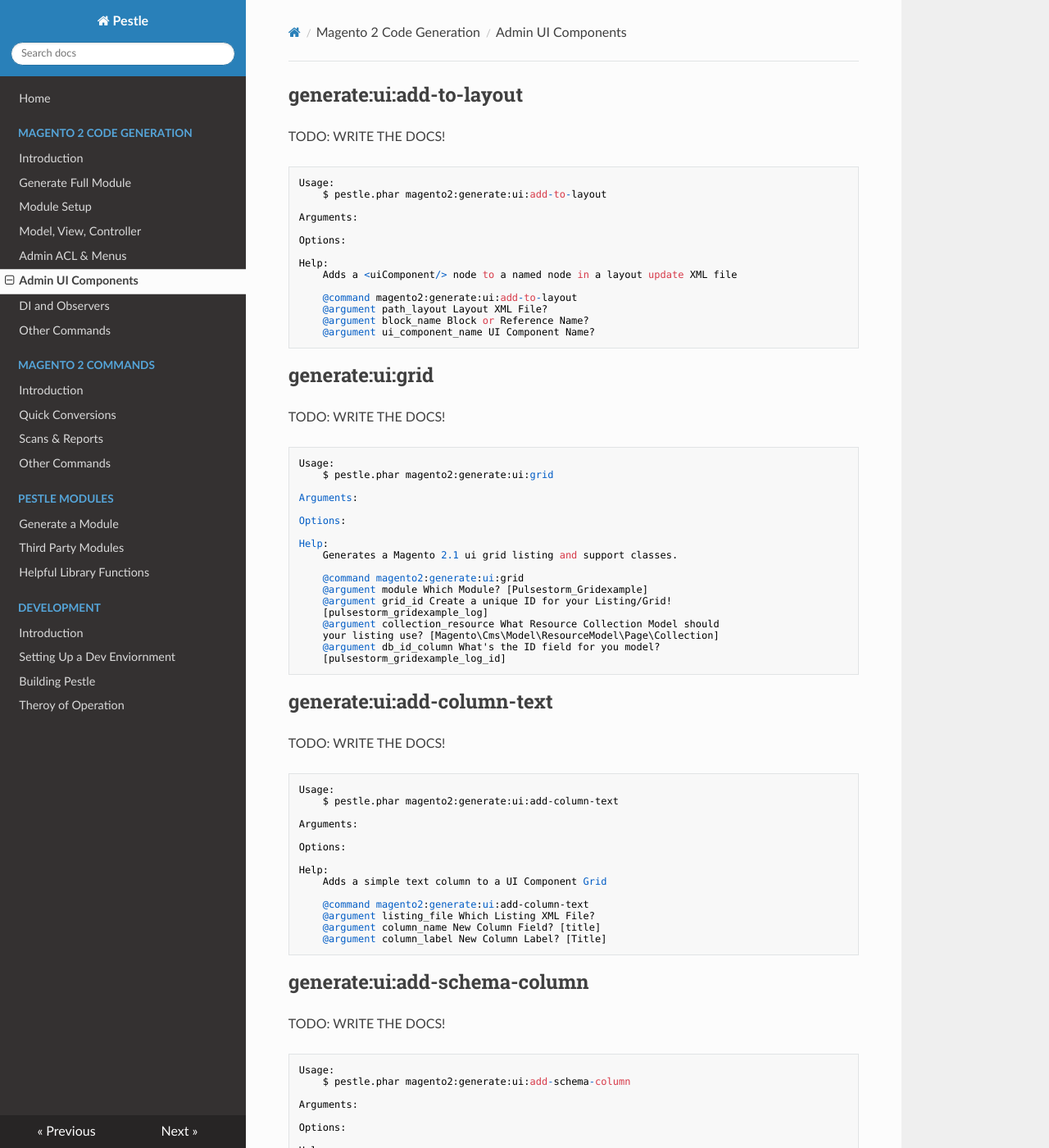
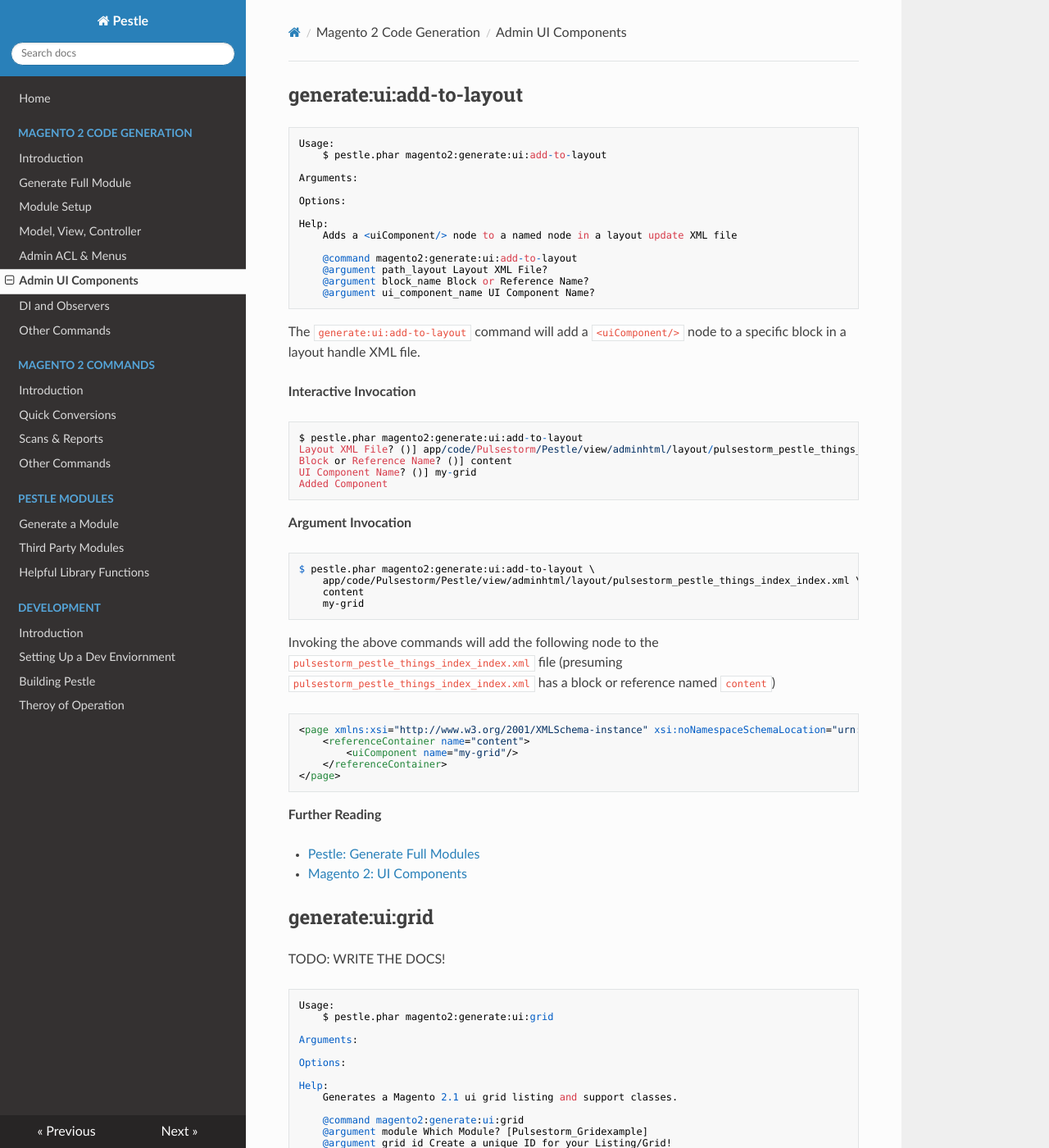
Before and after one commit to astorm/pestle, an MkDocs documentation site: the page built from docs/magento2-generate-ui.md, in a window 1280 px wide and 1400 px high. Shown: the whole window at 82% size. Built offline with MkDocs 1.6.1, drawn with Linux system fonts in a browser that asks for light colours; nearby versions of some CDN libraries.

Commit message:
First pass at adding uicomonent to layout

```diff
--- a/docs/magento2-generate-ui.md
+++ b/docs/magento2-generate-ui.md
@@ -1,6 +1,4 @@
 ## generate:ui:add-to-layout
-
-TODO: WRITE THE DOCS!
 
     Usage:
         $ pestle.phar magento2:generate:ui:add-to-layout
@@ -16,6 +14,37 @@ TODO: WRITE THE DOCS!
         @argument path_layout Layout XML File?
         @argument block_name Block or Reference Name?
         @argument ui_component_name UI Component Name?
+
+The `generate:ui:add-to-layout` command will add a `<uiComponent/>` node to a specific block in a layout handle XML file.
+
+**Interactive Invocation**
+
+    $ pestle.phar magento2:generate:ui:add-to-layout
+    Layout XML File? ()] app/code/Pulsestorm/Pestle/view/adminhtml/layout/pulsestorm_pestle_things_index_index.xml
+    Block or Reference Name? ()] content
+    UI Component Name? ()] my-grid
+    Added Component
+
+**Argument Invocation**
+
+    $ pestle.phar magento2:generate:ui:add-to-layout \
+        app/code/Pulsestorm/Pestle/view/adminhtml/layout/pulsestorm_pestle_things_index_index.xml \
+        content
+        my-grid
+
+Invoking the above commands will add the following node to the  `pulsestorm_pestle_things_index_index.xml` file (presuming `pulsestorm_pestle_things_index_index.xml` has a  block or reference named `content`)
+
+    <page xmlns:xsi="http://www.w3.org/2001/XMLSchema-instance" xsi:noNamespaceSchemaLocation="urn:magento:framework:View/Layout/etc/page_configuration.xsd">
+        <referenceContainer name="content">
+            <uiComponent name="my-grid"/>
+        </referenceContainer>
+    </page>
+
+**Further Reading**
+
+- [Pestle: Generate Full Modules](https://pestle.readthedocs.io/en/latest/magento2-generate-full-module/)
+
+- [Magento 2: UI Components](https://alanstorm.com/series/magento-2-ui/)
 
 ## generate:ui:grid
 
```
